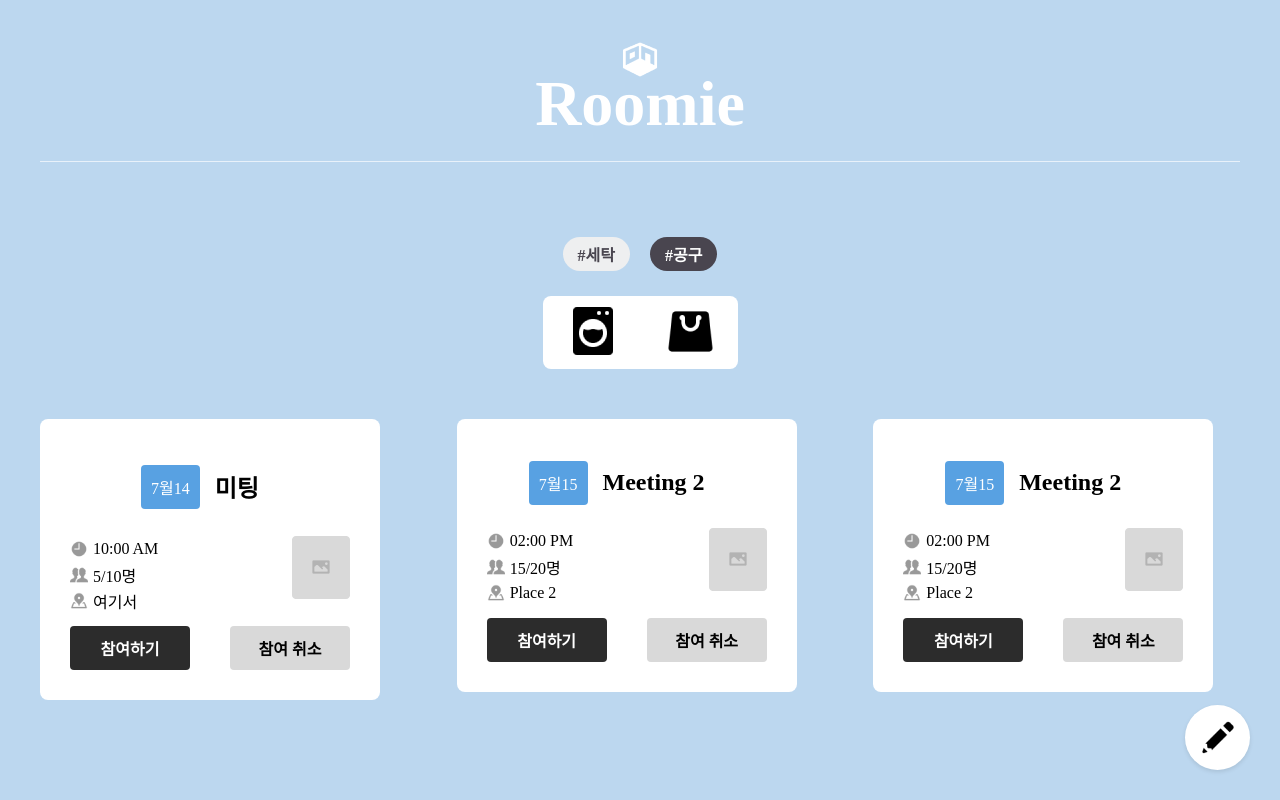
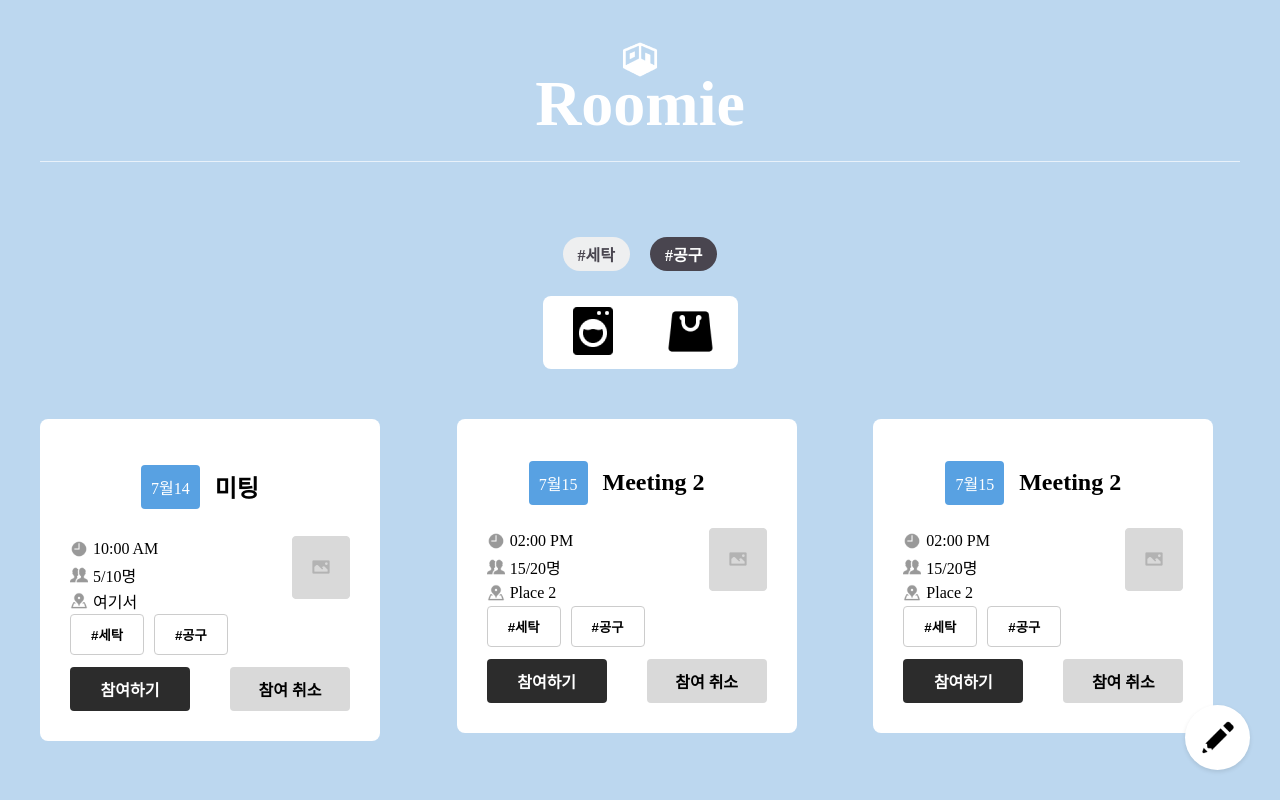
Before and after one commit to potathon/Team5-FE, a React (Create React App) app: page /main in a window 1280 px wide. Built offline with nearby package versions, Linux system fonts and the light colour scheme; a web font is replaced by a local one.

Commit message:
feat: makePost api 연결

```diff
--- a/src/components/card/index.tsx
+++ b/src/components/card/index.tsx
@@ -1,6 +1,7 @@
 import React, { useState } from 'react';
 import './index.css';
 import Modal from '../modal';
+import Tag from '../tag';
 
 interface CardProps {
   date: string;
@@ -83,6 +84,12 @@ const Card: React.FC<CardProps> = ({
               />
               <p>{location}</p>
             </div>
+            <Tag
+              selectedTag={null}
+              setSelectedTag={function (tag: string | null): void {
+                throw new Error('Function not implemented.');
+              }}
+            ></Tag>
           </div>
           <div className="img-container">
             <img src="/assets/defaultImage.png" />
--- a/src/components/tag/index.tsx
+++ b/src/components/tag/index.tsx
@@ -10,14 +10,14 @@ const Tag: React.FC<TagProps> = ({ selectedTag, setSelectedTag }) => {
   return (
     <div className="tag-container">
       <button
-        onClick={() => setSelectedTag('세탁')}
-        className={selectedTag === '세탁' ? 'selectedBlue' : ''}
+        onClick={() => setSelectedTag('laundry')}
+        className={selectedTag === 'laundry' ? 'selectedBlue' : ''}
       >
         #세탁
       </button>
       <button
-        onClick={() => setSelectedTag('공구')}
-        className={selectedTag === '공구' ? 'selectedPink' : ''}
+        onClick={() => setSelectedTag('buy')}
+        className={selectedTag === 'buy' ? 'selectedPink' : ''}
       >
         #공구
       </button>
--- a/src/pages/makePost/index.tsx
+++ b/src/pages/makePost/index.tsx
@@ -41,18 +41,18 @@ const MakePost = () => {
     const formData = new FormData();
     formData.append('title', title);
     formData.append('content', content);
-    formData.append('location', location);
-    formData.append('meetTime', selectedDate!.toISOString());
-    formData.append('maxCount', peopleCount.toString());
+    formData.append('meet_place', location);
+    formData.append('meet_time', selectedDate!.toISOString());
+    formData.append('max_count', peopleCount.toString());
     formData.append('tag', selectedTag!);
     if (image) {
       formData.append('image', image);
     }
 
     try {
-      await axios.post('/api/posts', formData, {
+      await axios.post('https://localhost:8080/posts', formData, {
         headers: {
-          'Content-Type': 'multipart/form-data',
+          'Content-Type': 'application/json',
         },
       });
       navigate('/main');
@@ -124,8 +124,7 @@ const MakePost = () => {
         </div>
         <div className="button-container">
           <button
-            //onClick={handleSubmit}
-            onClick={() => navigate('/main')}
+            onClick={handleSubmit}
             className={`submit-button ${isFormValid ? '' : 'disabled'}`}
             disabled={!isFormValid}
           >
```
